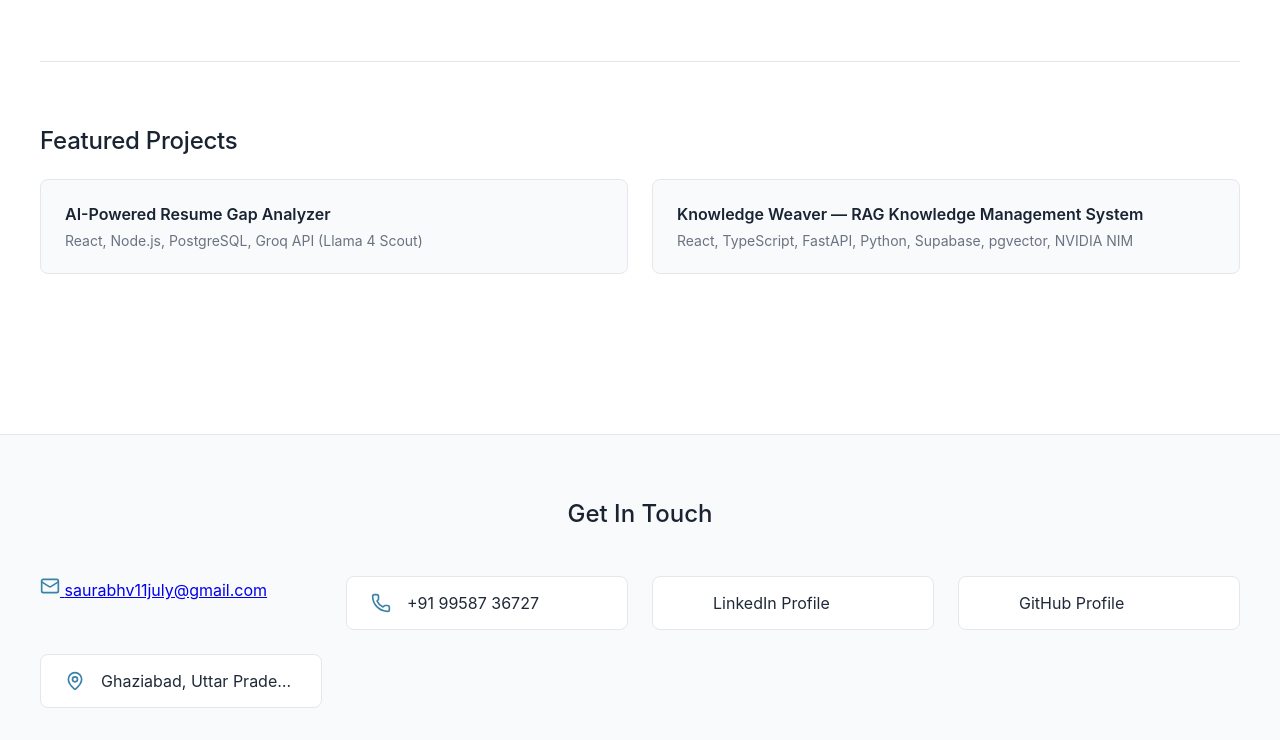
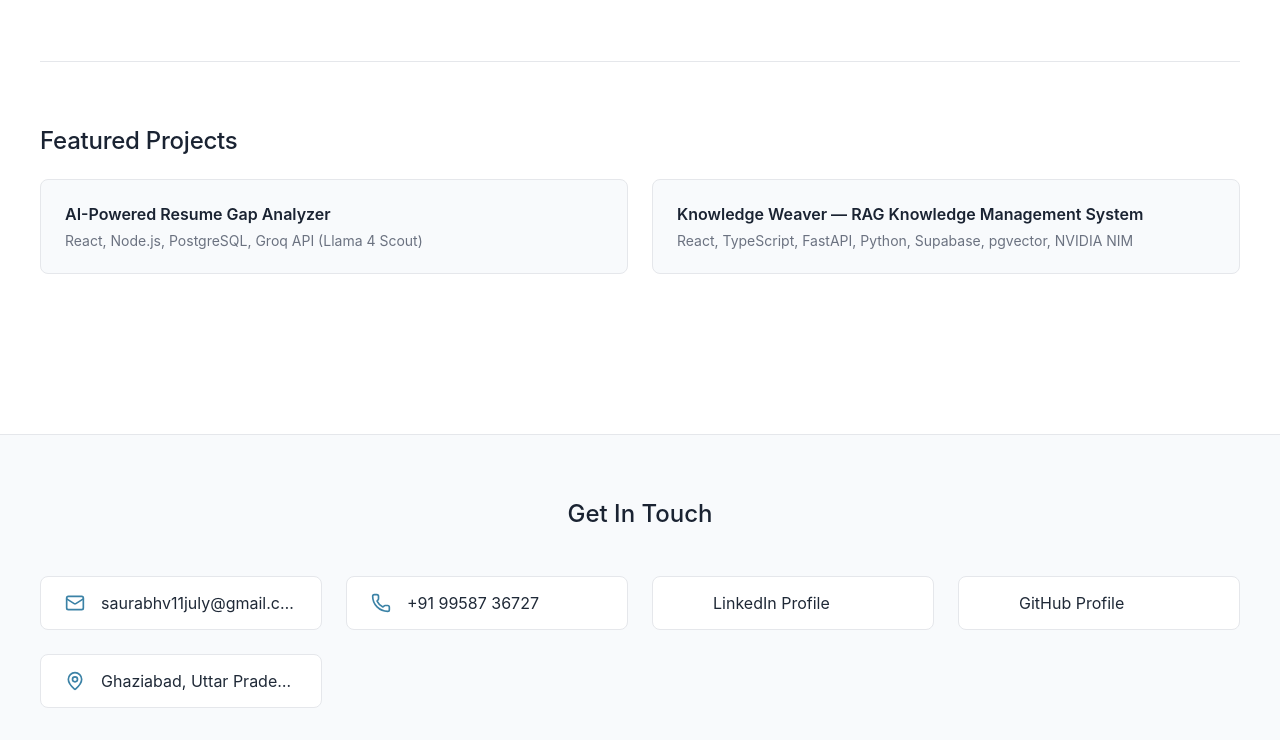
Before and after one commit to SaurabhVerma-007/Coverpage, a plain HTML site: page index.html in a window 1280 px wide. Shown: the part 1478-2218 px from the top of the page. Drawn offline with nearby package versions, Linux system fonts and the light colour scheme.

Commit message:
updated info

```diff
--- a/index.html
+++ b/index.html
@@ -160,7 +160,7 @@ foundation in programming, databases, and problem-solving. Seeking an entry-leve
                 <h2 class="footer-title">Get In Touch</h2>
 
                 <div class="contact-grid">
-                    <a href="https://mail.google.com/mail/u/0/#inbox?compose=DmwnWsmGVWZpGwZgPXtDMbLMbcDsGvRtHVCLTvPjwBMpwwmzbTDcxnBBkstFLFGsbvdxxSGWZHfG">
+                    <a href="https://mail.google.com/mail/u/0/#inbox?compose=DmwnWsmGVWZpGwZgPXtDMbLMbcDsGvRtHVCLTvPjwBMpwwmzbTDcxnBBkstFLFGsbvdxxSGWZHfG" class="contact-item">
                         <i data-lucide="mail" class="contact-icon"></i>
                         <span class="contact-text">saurabhv11july@gmail.com</span>
                     </a>
```
